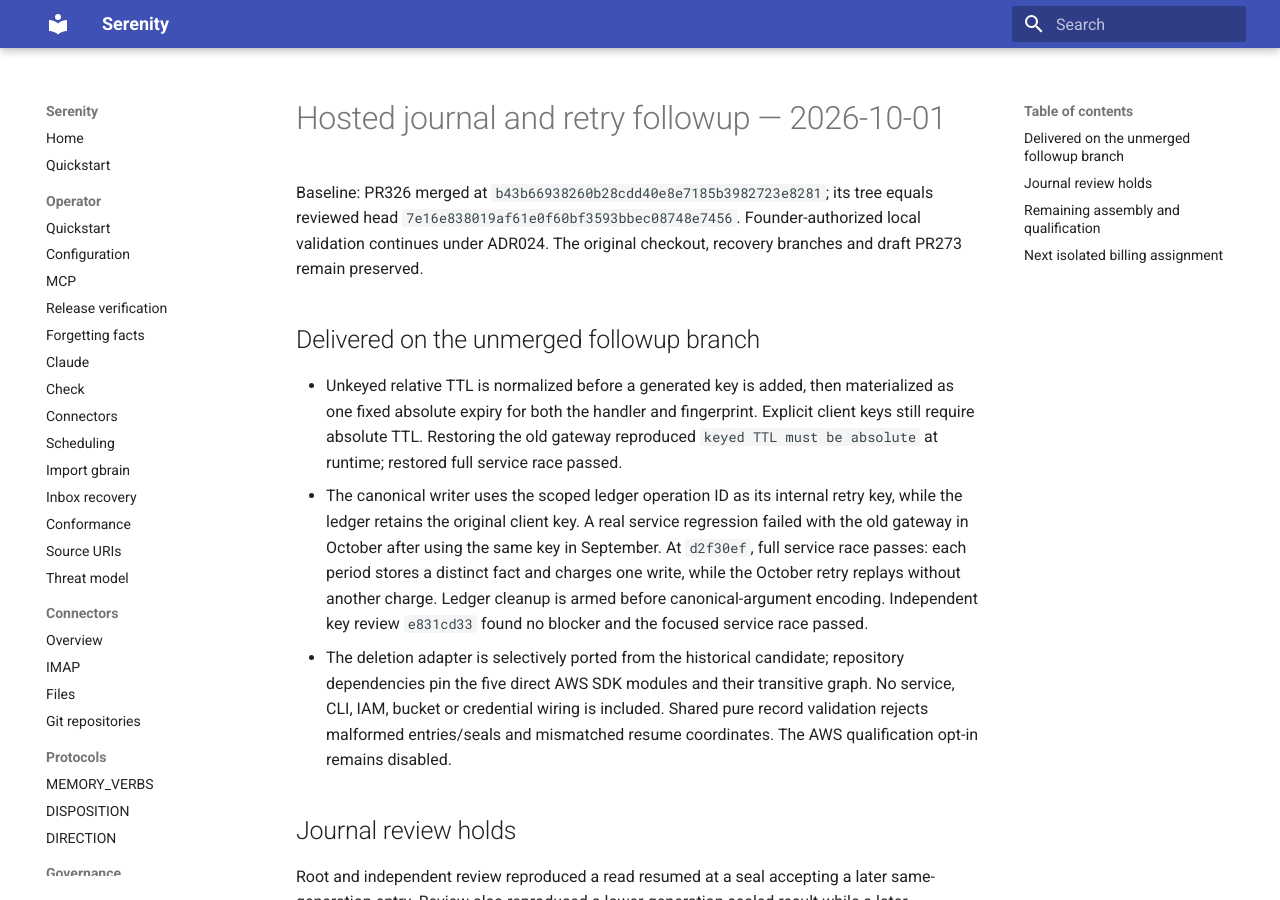
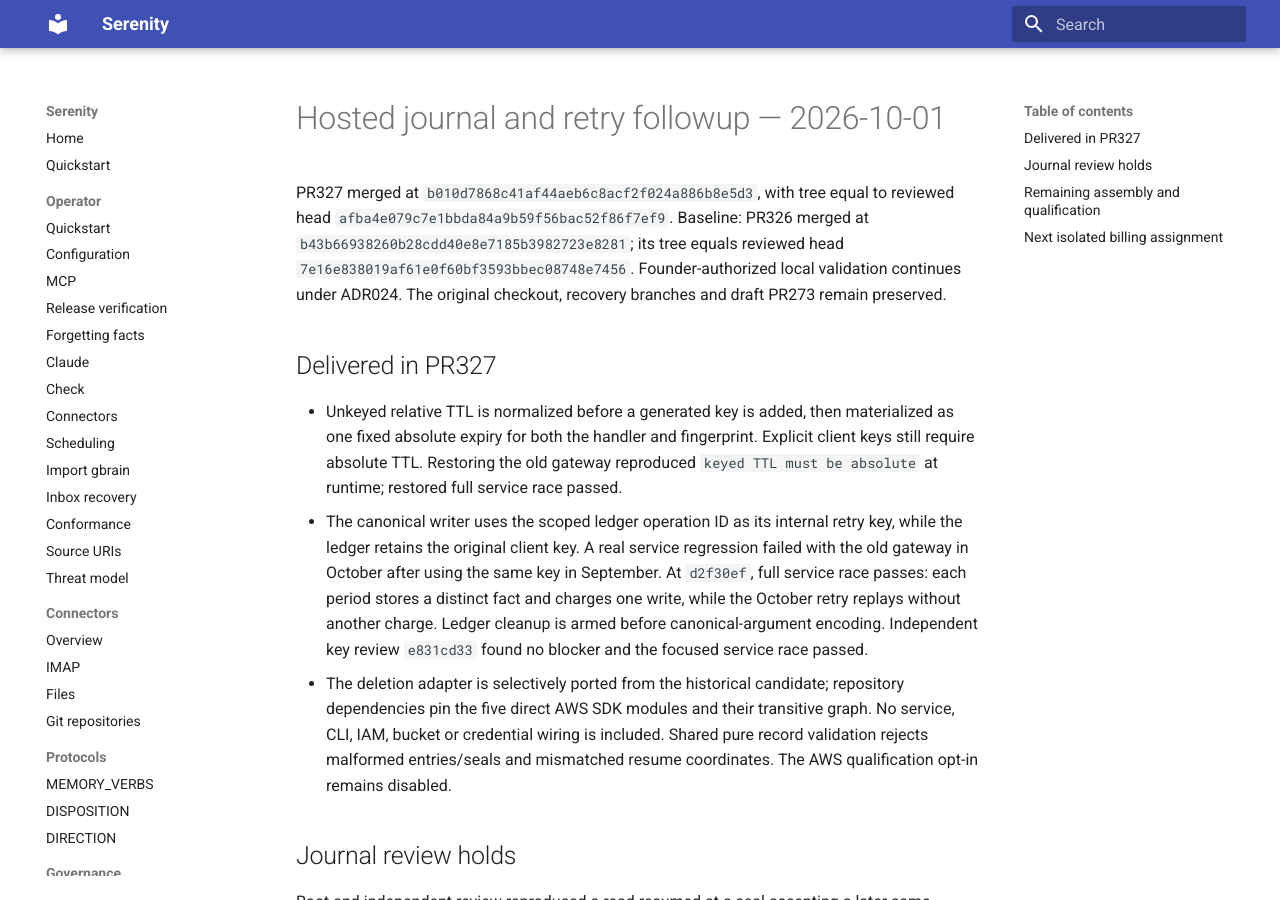
Before and after one commit to sirerun/serenity, an MkDocs documentation site: the page built from docs/plans/hosted-journal-followup-2026-10-01.md, in a window 1280 px wide and 900 px high. Built offline with MkDocs 1.6.1 and Material for MkDocs 9.7.7, drawn with Linux system fonts in a browser that asks for light colours.

Commit message:
docs: record merged journal and billing projection validation

```diff
--- a/docs/plans/hosted-journal-followup-2026-10-01.md
+++ b/docs/plans/hosted-journal-followup-2026-10-01.md
@@ -1,8 +1,8 @@
 # Hosted journal and retry followup — 2026-10-01
 
-Baseline: PR326 merged at `b43b66938260b28cdd40e8e7185b3982723e8281`; its tree equals reviewed head `7e16e838019af61e0f60bf3593bbec08748e7456`. Founder-authorized local validation continues under ADR024. The original checkout, recovery branches and draft PR273 remain preserved.
+PR327 merged at `b010d7868c41af44aeb6c8acf2f024a886b8e5d3`, with tree equal to reviewed head `afba4e079c7e1bbda84a9b59f56bac52f86f7ef9`. Baseline: PR326 merged at `b43b66938260b28cdd40e8e7185b3982723e8281`; its tree equals reviewed head `7e16e838019af61e0f60bf3593bbec08748e7456`. Founder-authorized local validation continues under ADR024. The original checkout, recovery branches and draft PR273 remain preserved.
 
-## Delivered on the unmerged followup branch
+## Delivered in PR327
 
 - Unkeyed relative TTL is normalized before a generated key is added, then materialized as one fixed absolute expiry for both the handler and fingerprint. Explicit client keys still require absolute TTL. Restoring the old gateway reproduced `keyed TTL must be absolute` at runtime; restored full service race passed.
 - The canonical writer uses the scoped ledger operation ID as its internal retry key, while the ledger retains the original client key. A real service regression failed with the old gateway in October after using the same key in September. At `d2f30ef`, full service race passes: each period stores a distinct fact and charges one write, while the October retry replays without another charge. Ledger cleanup is armed before canonical-argument encoding. Independent key review `e831cd33` found no blocker and the focused service race passed.
```
Also changed, not shown: docs/plans/hosted-billing-canonical-followup-2026-10-01.md (+5 -1 lines).
